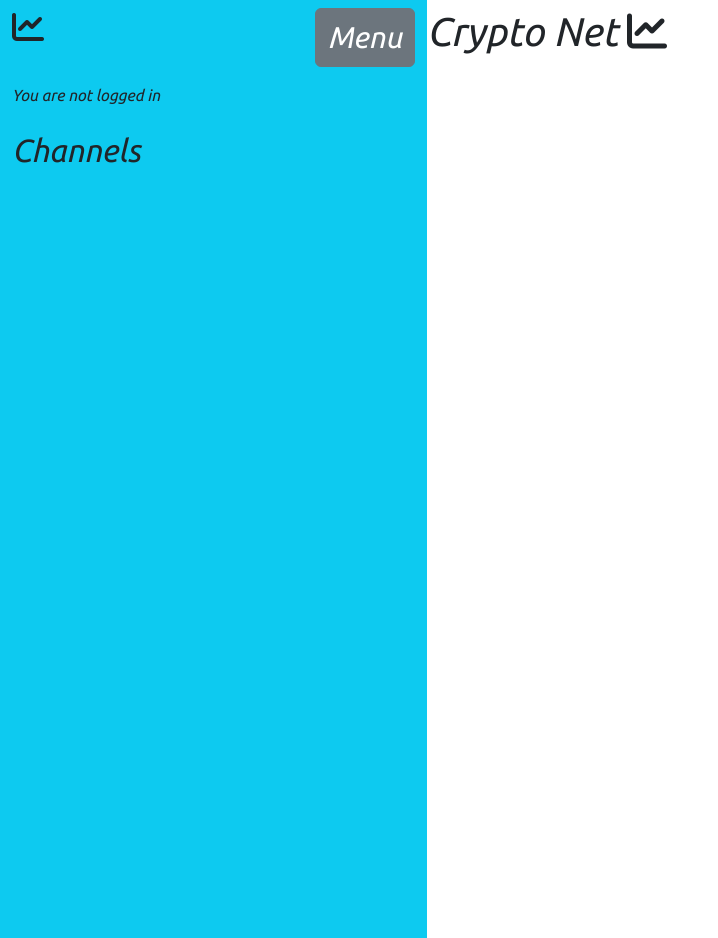
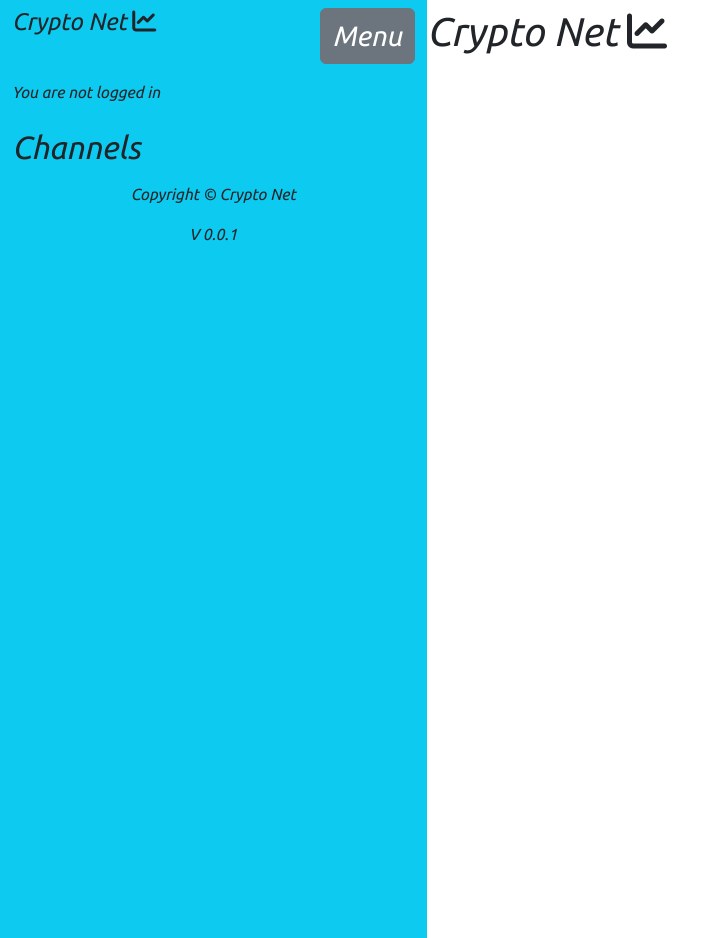
Before and after one commit to AndyV773/pp4, a Django app: page / in a window 1280 px wide. Shown: the whole page, without its empty margins (0-718 px from the left). Run offline with Django 4.2, Linux system fonts and the light colour scheme; data that the repository does not hold is empty; some libraries are stand-ins or nearby versions.

Commit message:
style header and back button links

```diff
--- a/crypto/templates/crypto/channel_detail.html
+++ b/crypto/templates/crypto/channel_detail.html
@@ -3,7 +3,7 @@
 {% block content %}
 <header class="sticky-top border-bottom border-5 bg-warning">
     <a class="position-absolute text-secondary fs-2 ms-2 text-decoration-none" href="{% url 'home' %}"
-        class="btn">&#129092;|</a>
+        class="btn"><i class="fa-solid fa-circle-arrow-left"></i></a>
     <a class="text-secondary text-decoration-none" href="{% url 'home' %}">
         <h1 class="text-center pt-2">Crypto Net <i class="fa-solid fa-chart-line"></i></h1>
     </a>
--- a/crypto/templates/crypto/post_detail.html
+++ b/crypto/templates/crypto/post_detail.html
@@ -3,7 +3,7 @@
 {% block content %}
 <header class="border-bottom border-5 bg-warning">
     <a class="position-absolute text-secondary fs-2 ms-2 text-decoration-none"
-        href="{% url 'channel_detail' post.channel.slug %}" class="btn">&#129092;|</a>
+        href="{% url 'channel_detail' post.channel.slug %}" class="btn"><i class="fa-solid fa-circle-arrow-left"></i></a>
     <a class="text-secondary text-decoration-none" href="{% url 'home' %}">
         <h1 class="text-center pt-2">Crypto Net <i class="fa-solid fa-chart-line"></i></h1>
     </a>
--- a/static/css/style.css
+++ b/static/css/style.css
@@ -45,7 +45,7 @@
     text-align: center;
 }
 
-.sidenav a {
+.sidenav a, .sidenav p {
     padding: 8px 8px 8px 32px;
     text-decoration: none;
     font-size: 25px;
--- a/static/js/sidenav.js
+++ b/static/js/sidenav.js
@@ -17,14 +17,11 @@
 
 function sideDisplay() {
     let menuButton = document.getElementById("menu-button");
-    let sideHeader = document.getElementById("side-header");
 
-    if (window.innerWidth >= 576) {
+    if (window.innerWidth >= 768) {
         menuButton.innerHTML = "Menu";
-        sideHeader.innerHTML = `<i class="fa-solid fa-chart-line"></i>`;
     } else {
-        menuButton.innerHTML = "&#9776;";
-        sideHeader.innerHTML = `Crypto Net <i class="fa-solid fa-chart-line"></i>`;
+        menuButton.innerHTML = `<i class="fa-solid fa-bars"></i>`;
     }
 }
 
--- a/templates/base.html
+++ b/templates/base.html
@@ -31,7 +31,11 @@
 <body>
     <!-- code from w3s https://www.w3schools.com/howto/tryit.asp?filename=tryhow_js_sidenav_full -->
     <nav id="mySidenav" class="sidenav">
-        <a href="javascript:void(0)" class="closebtn" onclick="closeNav()">&#129092;|</a>
+        <a href="javascript:void(0)" class="closebtn" onclick="closeNav()"><i
+                class="fa-solid fa-circle-arrow-left"></i></a>
+        <a class="text-decoration-none" href="{% url 'home' %}">
+            <h1 class="text-center pt-2">Crypto Net <i class="fa-solid fa-chart-line"></i></h1>
+        </a>
         <a class="list-group-item {% if request.path == about_url %}disabled" aria-current="page{% endif %}"
             href="{% url 'about' %}" class="mt-5">About</a>
         <a class="list-group-item {% if request.path == contact_url %}disabled" aria-current="page{% endif %}"
@@ -84,8 +88,8 @@
         <section id="channel-list" class="col-12 col-sm-4 bg-info container-fluid overflow-y-auto">
             <header class="sticky-top bg-info">
                 <div class="d-flex justify-content-between">
-                    <h2 id="side-header" class="mt-2"><i class="fa-solid fa-chart-line"></i></h2>
-                    <span id="menu-button" class="btn btn-secondary mt-2" style="font-size:30px;cursor:pointer"
+                    <h2 id="side-header" class="fs-4 mt-2">Crypto Net <i class="fa-solid fa-chart-line"></i></h2>
+                    <span id="menu-button" class="btn btn-secondary fs-3 mt-2" style="font-size:30px;cursor:pointer"
                         onclick="openNav()">&#9776;</span>
                 </div>
                 {% if user.is_authenticated %}
@@ -95,7 +99,7 @@
                 {% endif %}
                 <h2 class="mt-4">Channels</h2>
             </header>
-            <div>
+            <main>
                 <ul class="list-unstyled">
                     {% for channel in channel_list %}
                     <li class="overflow-y-hidden">
@@ -106,10 +110,14 @@
                     </li>
                     {% endfor %}
                 </ul>
+            </main>
+            <footer class="text-center">
+                <p>Copyright &copy; <span id="copyright-date"></span> Crypto Net</p>
+                <p>V 0.0.1</p>
+            </footer>
         </section>
-        </div>
         <!-- right section -->
-        <section id="channel-content" class="d-none d-sm-block col-sm-8 overflow-y-auto">
+        <section id="channel-content" class="d-none d-sm-block col-sm-8 p-0 overflow-y-auto">
             {% block content %}
             <!-- Content Goes here -->
             {% endblock content %}
```
Also changed, not shown: 1 other file.
